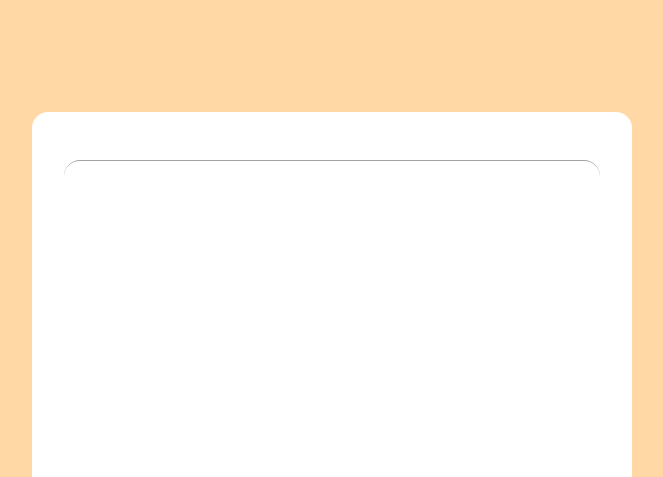
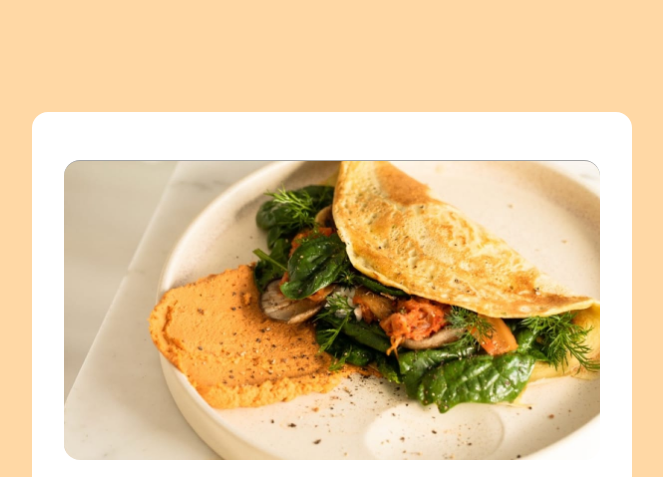
Before and after one commit to mega0gx/recipe-page, a plain HTML site: page index.html in a window 1280 px wide. Shown: the top 477 px of the page, without its empty margins (308-971 px from the left). Drawn offline with Linux system fonts and the light colour scheme; a web font is replaced by a local one.

Commit message:
Update style.css

```diff
--- a/style.css
+++ b/style.css
@@ -49,7 +49,7 @@ li::marker{
 .image{
     width: 100%;
     height: 300px;
-    background: url(../recipe-page-main/assets/images/image-omelette.jpeg);
+    background: url(./image-omelette.jpeg);
     background-size: cover;
     border-radius: 1rem;
     margin-bottom: 20px;
```
